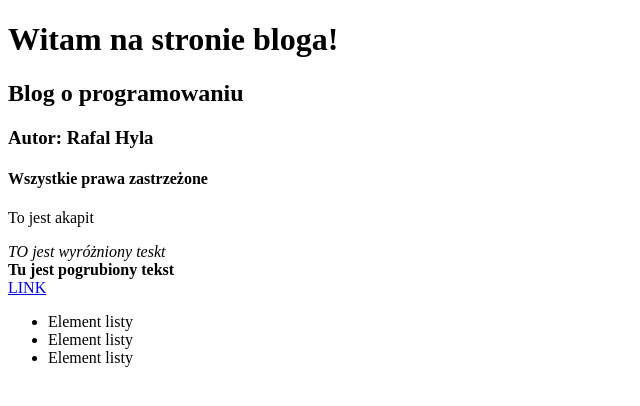
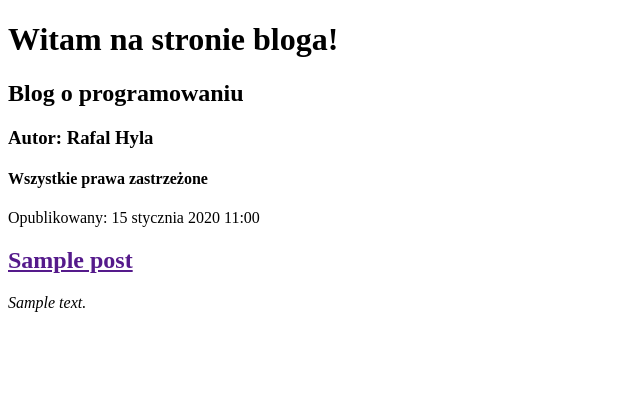
Before and after one commit to Rachciach/djangoblog, a Django app: page / in a window 1280 px wide. Shown: the top 406 px of the page, without its empty margins (0-640 px from the left). Run offline with Django 4.2, Linux system fonts and the light colour scheme; tables that the repository leaves empty hold one stand-in row (values such as "Sample post").

Commit message:
Zmiana ustawien html

```diff
--- a/blog/templates/blog/post_list.html
+++ b/blog/templates/blog/post_list.html
@@ -11,18 +11,16 @@
      <h3>Autor: Rafal Hyla</h3>
      <h4>Wszystkie prawa zastrzeżone</h4>
  </div>
+
+    {% for post in posts %}
+     <div>
+         <p>Opublikowany: {{ post.publish_date }}</p>
+         <h2><a href=""> {{ post.title }}</a></h2>
+         <em>{{ post.text|linebreaksbr }}</em>
+     </div>
+     {% endfor %}
  <div>
-     <p>To jest akapit</p>
-     <em>TO jest wyróżniony teskt</em><br>
-     <strong>Tu jest pogrubiony tekst</strong><br>
-     <a href="https://strefakursow.pl">LINK</a>
- </div>
- <div>
-     <ul>
-    <li>Element listy</li>
-    <li>Element listy</li>
-    <li>Element listy</li>
-    </ul>
+
  </div>
 </body>
 </html>
--- a/blog/views.py
+++ b/blog/views.py
@@ -1,4 +1,8 @@
 from django.shortcuts import render
+from django.utils import timezone
+from .models import Post
+
 
 def post_list(request):
-    return render(request, 'blog/post_list.html', {})
+    posts = Post.objects.filter(publish_date__lte=timezone.now()).order_by('publish_date')
+    return render(request, 'blog/post_list.html', {"posts": posts})
```
